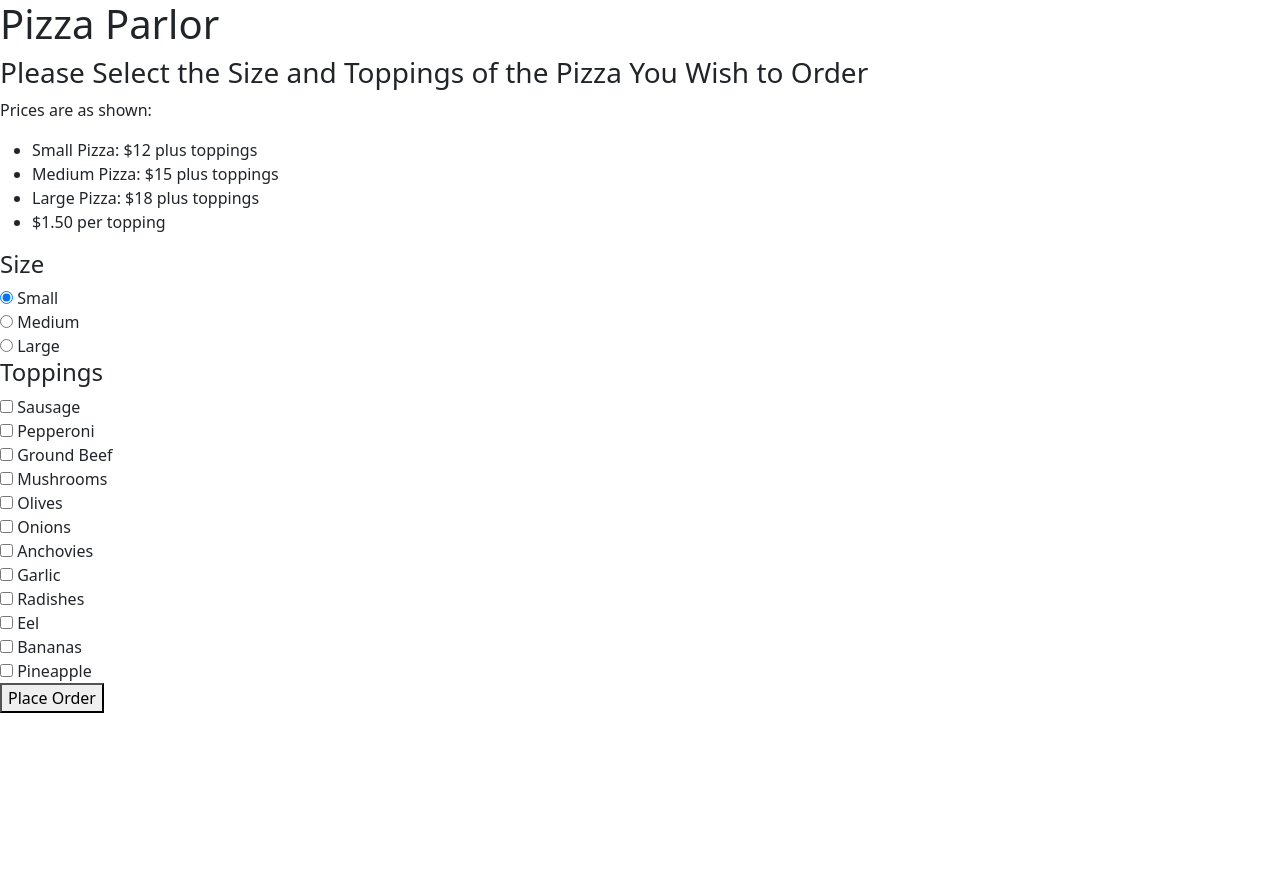
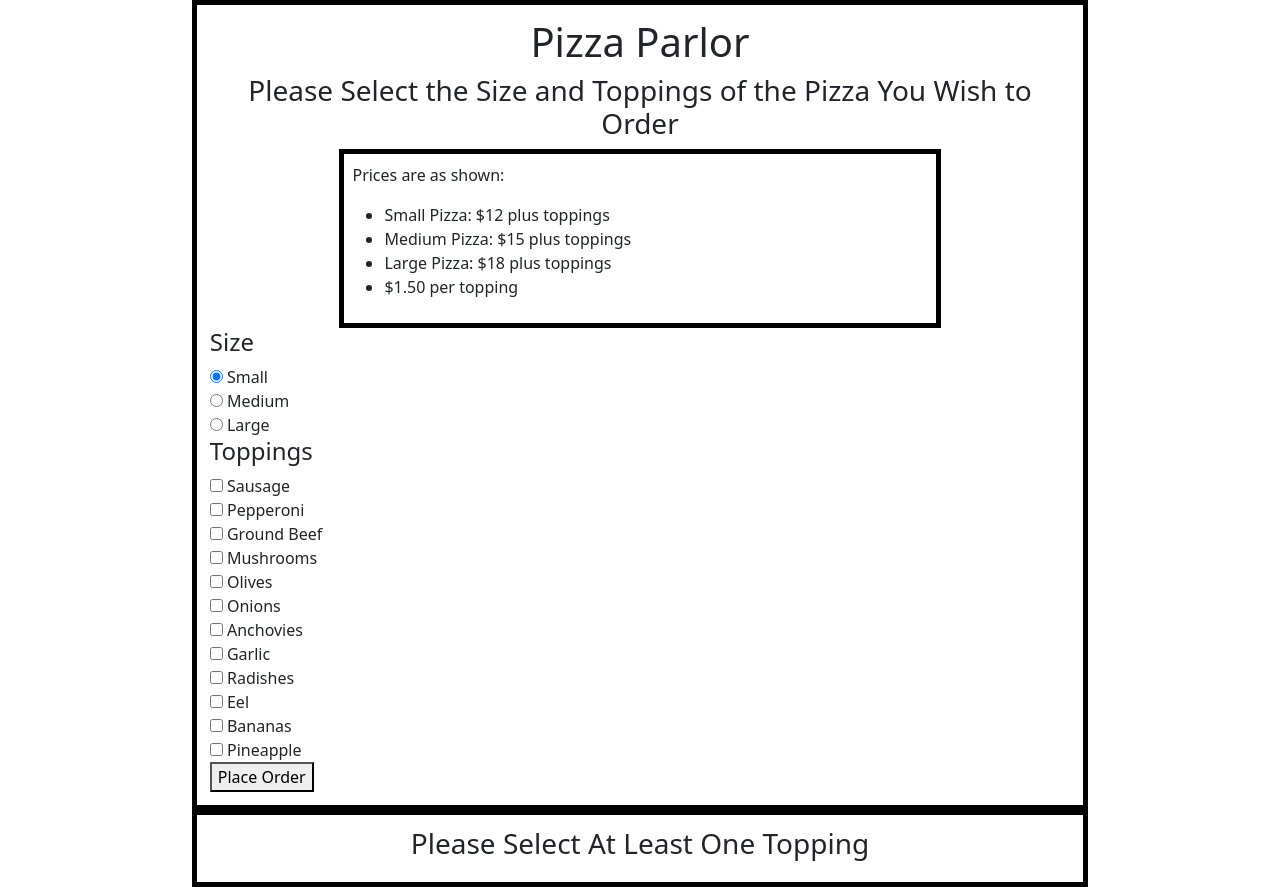
Before and after one commit to MaxBetich/pizza-parlor, a plain HTML site: page index.html in a window 1280 px wide. Before the commit the page ends 800 px from the top, so only its background shows below. Drawn offline with Linux system fonts and the light colour scheme.

Commit message:
update UI display elements

```diff
--- a/css/styles.css
+++ b/css/styles.css
@@ -0,0 +1,14 @@
+.box1 {
+  border: solid black 5px;
+  margin: auto;
+  width: 70%;
+  padding: 1%;
+}
+
+h1 {
+  text-align: center;
+}
+
+h3 {
+  text-align: center;
+}
--- a/index.html
+++ b/index.html
@@ -10,9 +10,11 @@
   <script src="js/scripts.js"></script>
 </head>
 <body>
+  <div class="box1">
   <h1>Pizza Parlor</h1>
     <form>
       <h3>Please Select the Size and Toppings of the Pizza You Wish to Order</h3>
+      <div class="box1">
         <p>Prices are as shown:</p>
         <ul>
           <li>Small Pizza: $12 plus toppings</li>
@@ -20,6 +22,7 @@
           <li>Large Pizza: $18 plus toppings</li>
           <li>$1.50 per topping</li>
         </ul>
+      </div>
       <h4>Size</h4>
       <label>
         <input type="radio" name="size" value="small" checked>
@@ -84,6 +87,11 @@
       </label><br>
       <button type="submit">Place Order</button>
     </form>
-  <div id="order-output"></div>
+  </div>
+  <div class="box1">
+    <div id="order-output">
+      <h3>Please Select At Least One Topping</h3>
+    </div>
+  </div>
 </body>
 </html>
--- a/js/scripts.js
+++ b/js/scripts.js
@@ -80,7 +80,7 @@ function orderSubmit(event) {
     const newUl = document.createElement("ul");
     orderPizza.toppings.forEach(topping => {
       let newLi = document.createElement("li");
-      newLi.append(topping);
+      newLi.append(topping.toUpperCase());
       newUl.append(newLi);
     });
     outputDiv.append(newUl);
```
Lines whose indentation alone changed are shown as unchanged.
